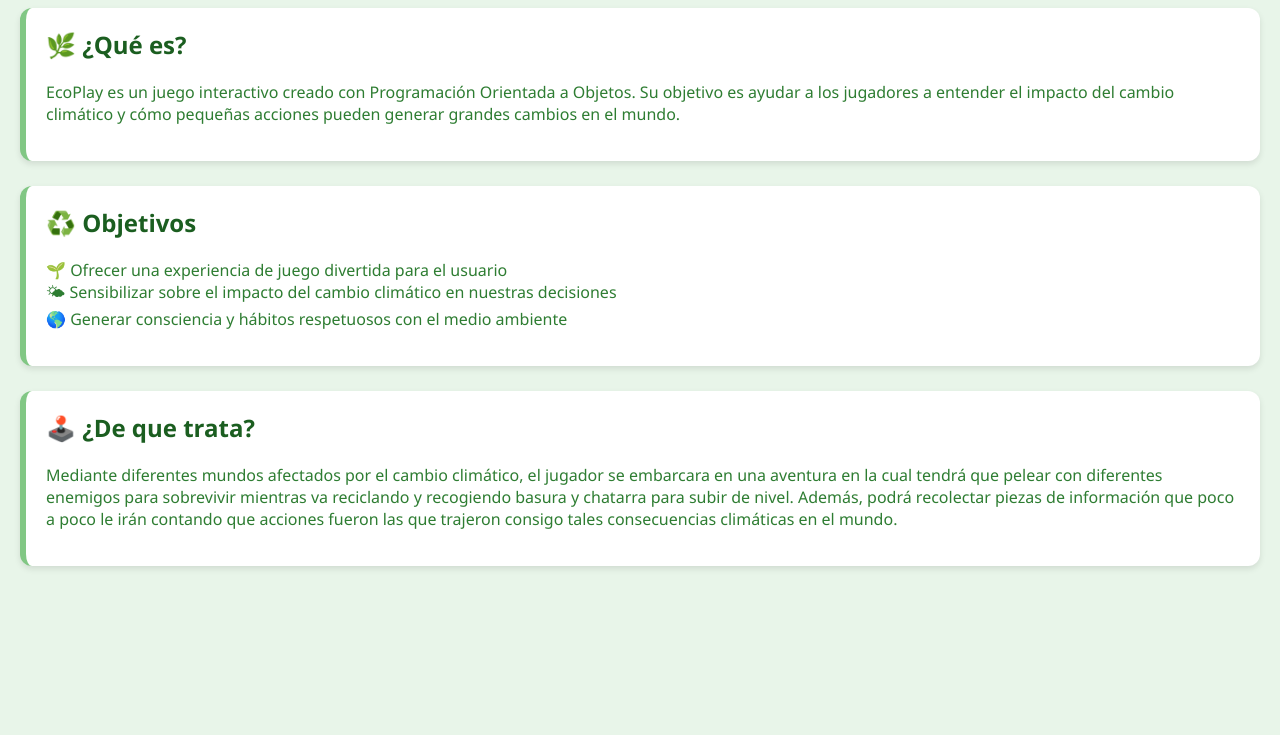
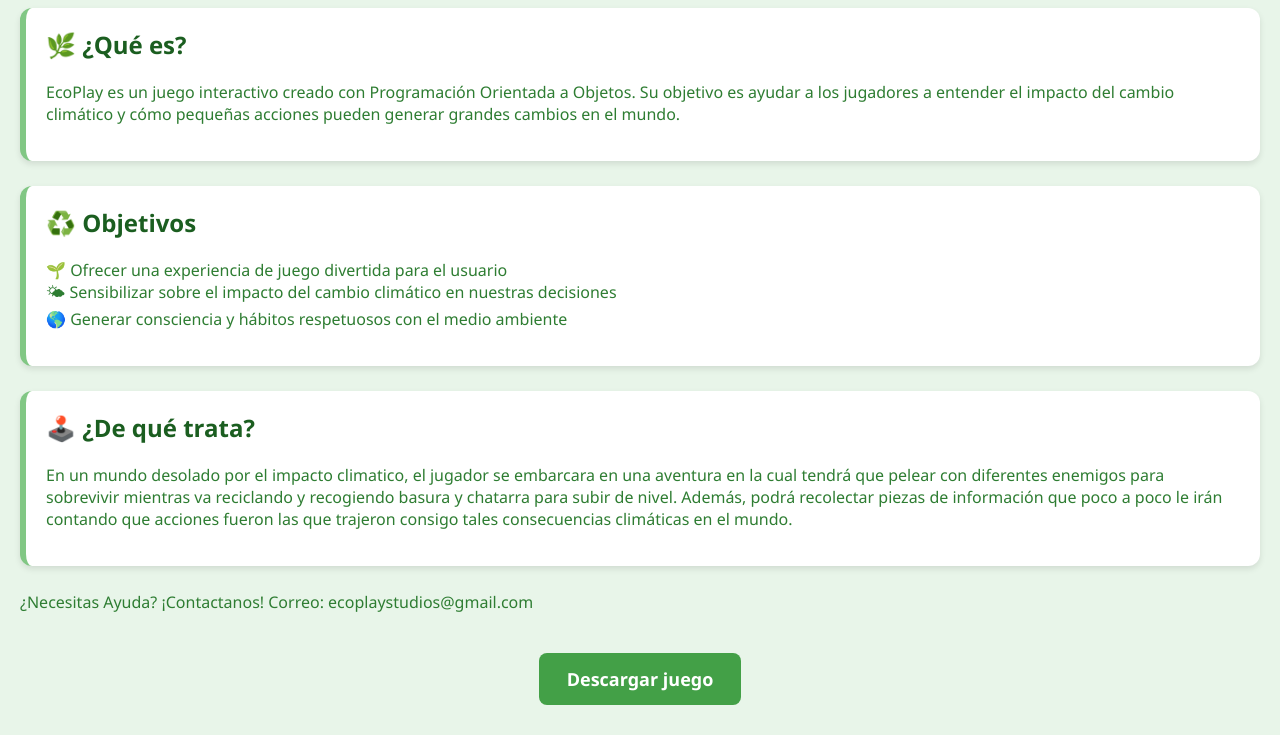
Before and after one commit to EcoPlayStudios/EcoPlayStudios.github.io, a plain HTML site: page index.html in a window 1280 px wide. Shown: the part 863-1598 px from the top of the page. Before the commit the page ends 1484 px from the top, so only its background shows below. Drawn offline with Linux system fonts and the light colour scheme.

Commit message:
Update index.html

```diff
--- a/index.html
+++ b/index.html
@@ -68,6 +68,29 @@
       color: #1b5e20;
       margin-top: 0;
     }
+
+    /* Estilo para centrar el botón */
+    .boton-centro {
+      display: flex;
+      justify-content: center;
+      margin-top: 40px;
+    }
+
+    .btn {
+      display: inline-block;
+      padding: 14px 28px;
+      background-color: #43a047;
+      color: white;
+      text-decoration: none;
+      border-radius: 8px;
+      font-size: 18px;
+      font-weight: bold;
+      transition: background-color 0.3s ease;
+    }
+
+    .btn:hover {
+      background-color: #2e7d32;
+    }
   </style>
 </head>
 
@@ -100,14 +123,24 @@
     </div>
 
     <div class="seccion">
-      <h2>🕹️ ¿De que trata?</h2>
-      <p>Mediante diferentes mundos afectados por el cambio climático, el jugador se embarcara en una aventura en la
+      <h2>🕹️ ¿De qué trata?</h2>
+      <p>En un mundo desolado por el impacto climatico, el jugador se embarcara en una aventura en la
         cual tendrá que pelear
         con diferentes enemigos para sobrevivir mientras va reciclando y recogiendo basura y chatarra para subir de
         nivel. Además, podrá recolectar
         piezas de información que poco a poco le irán contando que acciones fueron las que trajeron consigo tales
         consecuencias climáticas en el mundo.</p>
     </div>
+    <footer>
+      ¿Necesitas Ayuda? ¡Contactanos! Correo: ecoplaystudios@gmail.com
+    </footer>
+
+    <div class="boton-centro">
+      <a class="btn" href="JuegoFinalG2Dwindows.exe" download="Juego">
+        Descargar juego
+      </a>
+    </div>
+
   </main>
 
 </body>
```
